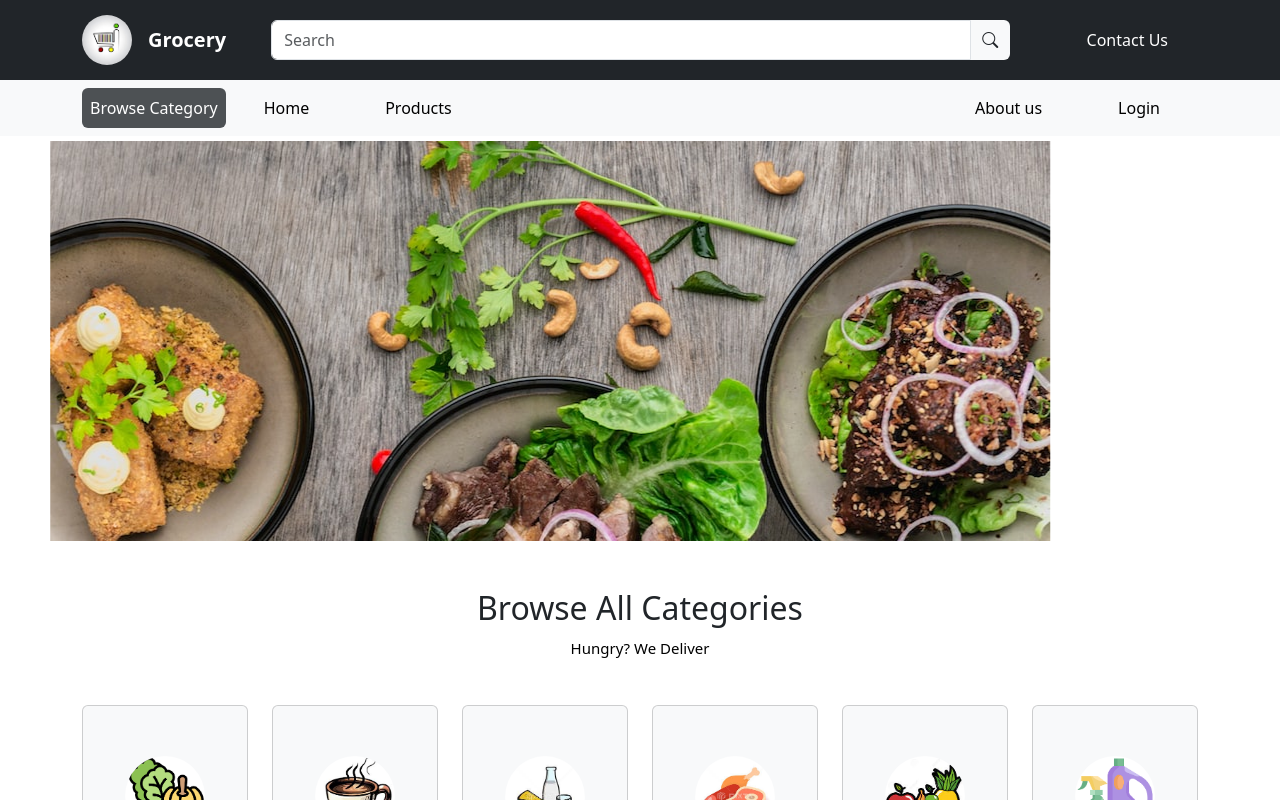
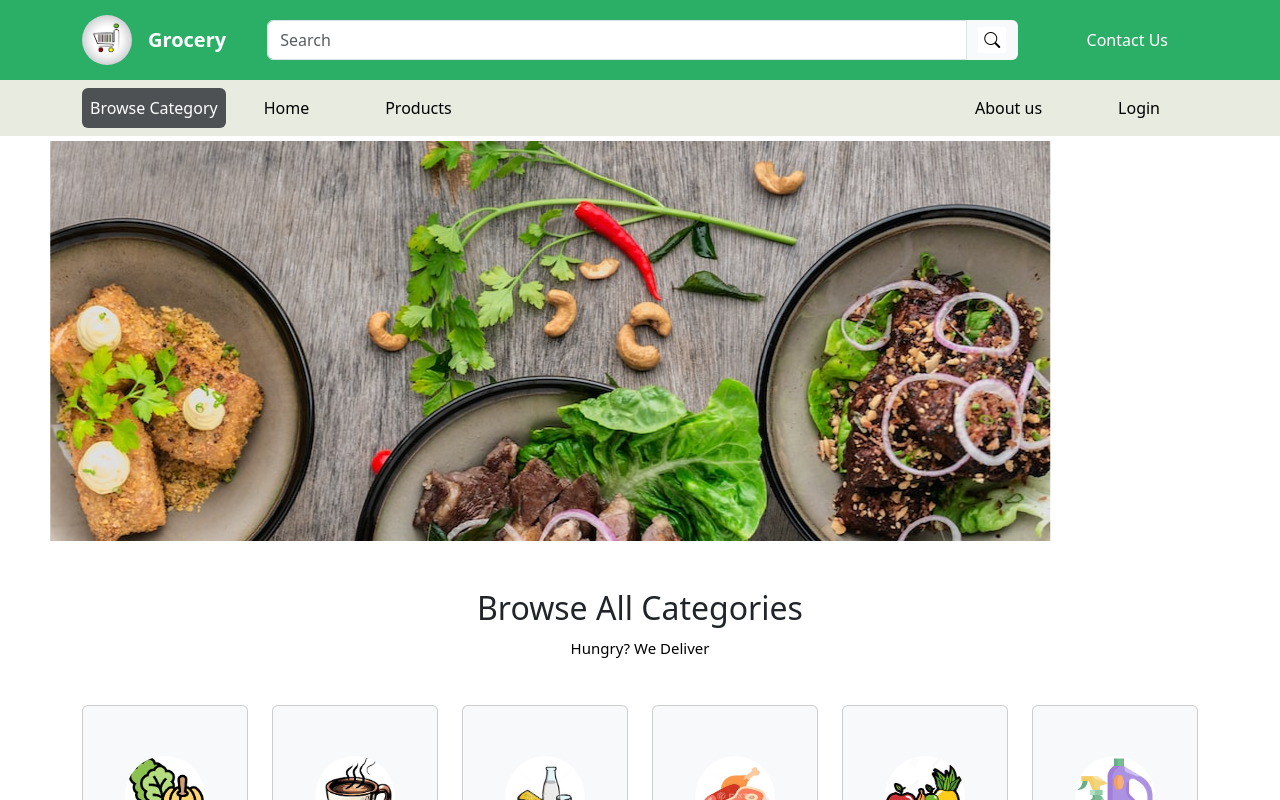
Before and after one commit to Aditya-Bhardwaj1/GroceryVaale, an Angular app in the folder FrontEnd/: page / in a window 1280 px wide. Shown: the top 800 px of the page. Built offline with nearby package versions, Linux system fonts and the light colour scheme.

Commit message:
styling for navbar component

```diff
--- a/FrontEnd/src/app/navbar/navbar.component.html
+++ b/FrontEnd/src/app/navbar/navbar.component.html
@@ -1,10 +1,10 @@
 <!-- NavBar Creation Starts form here!!-->
 
-  <nav class="navbar bg-dark">
+  <nav class="navbar background-color">
     <div class="container">
 
       <!-- brand logo -->
-      <a class="navbar-brand "><img class="navbar-logo" src="../../assets/Images/Navbar_logo.png"></a>
+      <a class="navbar-brand" href="#"><img class="navbar-logo" src="../../assets/Images/Navbar_logo.png"></a>
       <a class="navbar-brand text-white" href="#"><strong>Grocery</strong></a>
 
       <!-- Search Bar-->
@@ -13,7 +13,7 @@
           <div class="input-group">
             <input type="text" class="form-control" placeholder="Search">
             <span class="input-group-text border-0" id="search-addon">
-              <i class="bi bi-search"></i>
+              <button class=" bi bi-search search border-0 bg-white" ></button>
             </span>
           </div>
         </div>
@@ -30,7 +30,7 @@
   </nav>
 
 <!-- second nav bar-->
-  <nav class="navbar navbar-expand-sm bg-light">
+  <nav class="navbar navbar-expand-sm background-color1">
     <div class="container">
       <!-- Toggle Button-->
       <button class="navbar-toggler" type="button" data-bs-toggle="collapse" data-bs-target="#navbarSupportedContent"
--- a/FrontEnd/src/app/navbar/navbar.component.scss
+++ b/FrontEnd/src/app/navbar/navbar.component.scss
@@ -37,8 +37,8 @@
     color: white;
   }
   .border-color:hover{
-    background-color: white;
-    color: black;
+    background-color: black;
+    color: white;
     border-radius: 4px;
     padding: 7px;
   }
@@ -53,3 +53,15 @@
   justify-content: space-between;
 
 }
+
+.background-color{
+  background-color: #2BAE66FF;
+
+}
+.background-color1{
+  background-color: #e7ebe0FF;
+}
+
+.click:click{
+  background-color: black;
+}
```
